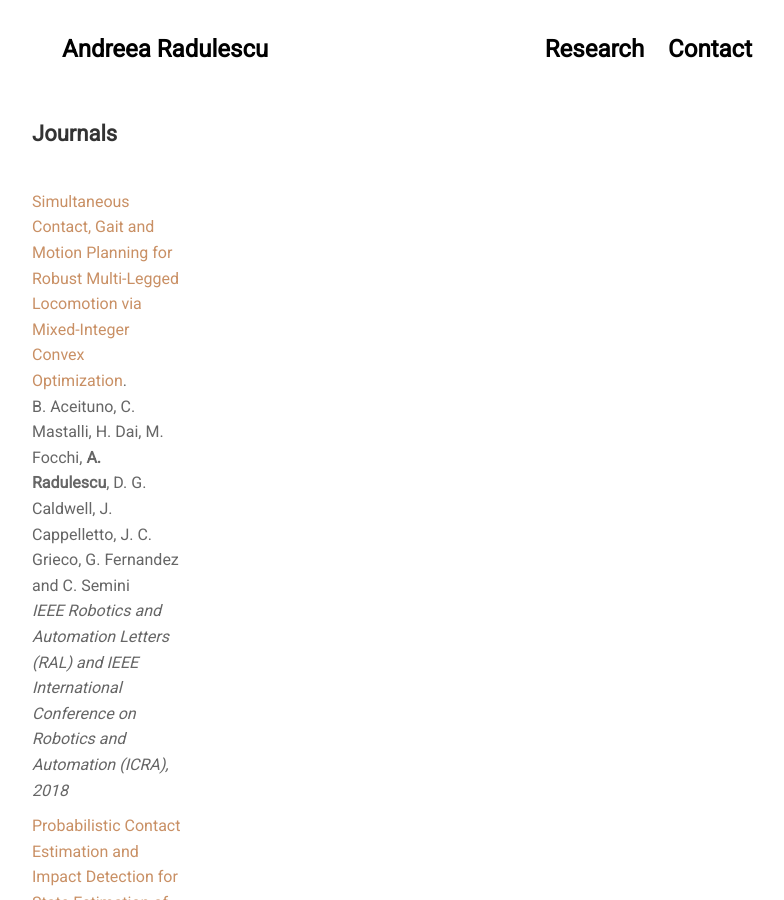
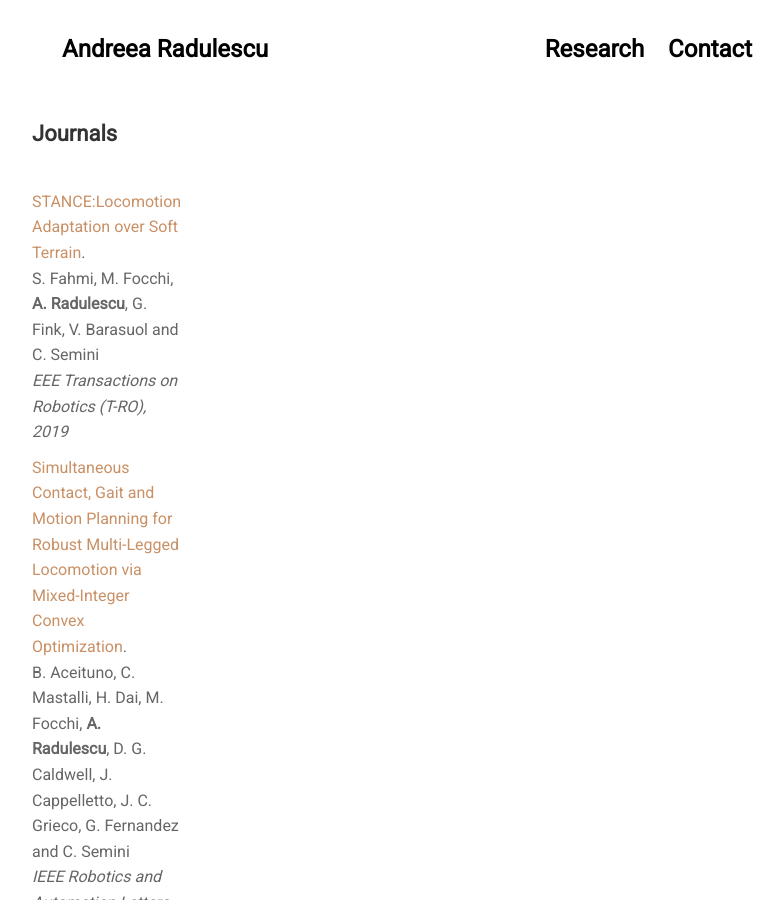
Before and after one commit to Rheea/rheea.github.io, a Jekyll site: the page built from pages/research.html, in a window 1280 px wide and 900 px high. Shown: the whole window, without its empty margins (233-1017 px from the left). Built offline with Jekyll 4.4.1, drawn with Linux system fonts in a browser that asks for light colours; nearby versions of some CDN libraries.

Commit message:
added stance

```diff
--- a/_data/publications/publications.yml
+++ b/_data/publications/publications.yml
@@ -11,6 +11,12 @@ papers: >
   </colgroup>
   <tbody>
 
+  <tr height ="10px"></tr>
+  <tr>
+    <td markdown="span">[STANCE:Locomotion Adaptation over Soft Terrain](/publications/stance19fahmi.pdf).
+    <br> S. Fahmi, M. Focchi, **A. Radulescu**, G. Fink, V. Barasuol and C. Semini
+    <br> *EEE Transactions on Robotics (T-RO), 2019*</td>
+  </tr>
   <tr height ="10px"></tr>
   <tr>
     <td markdown="span">[Simultaneous Contact, Gait and Motion Planning for Robust Multi-Legged Locomotion via Mixed-Integer Convex Optimization](/publications/gait17ral.pdf).
```
Also changed, not shown: 1 other file.
